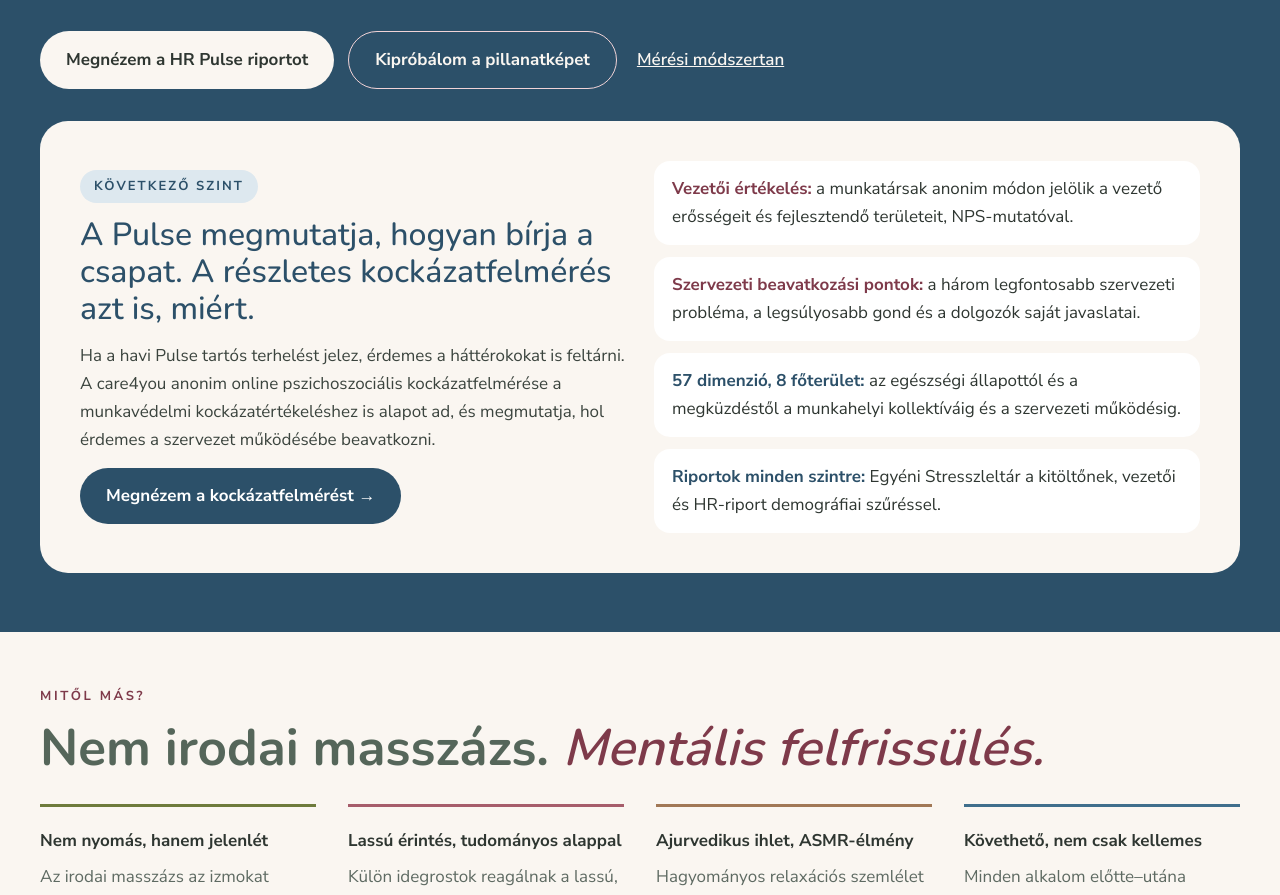
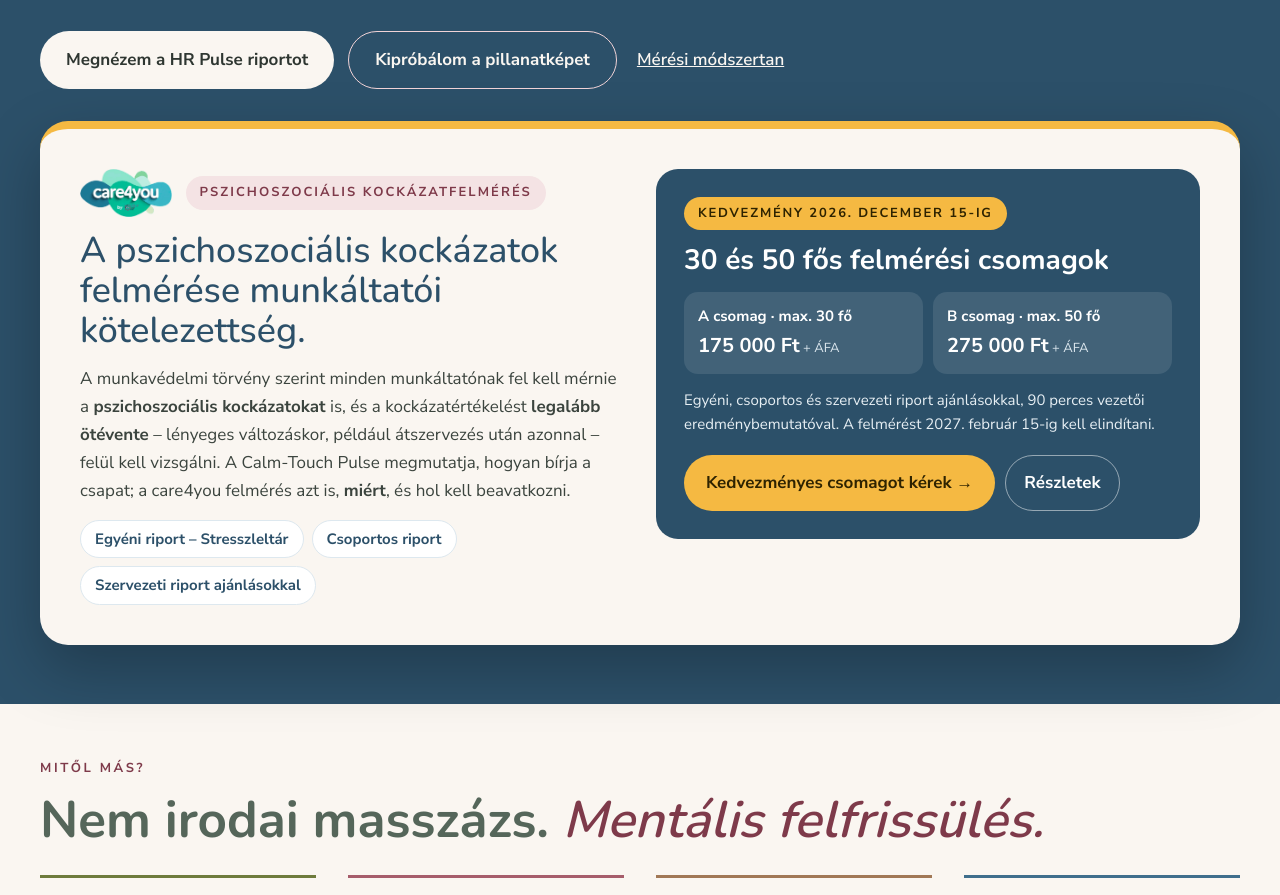
Before and after one commit to Wellbeing-Ecosystems/calm-touch, a Next.js app: page /calm-touch/ in a window 1280 px wide. Shown: the part 4900-5795 px from the top of the page. Built offline with nearby package versions, Linux system fonts and the light colour scheme; no server answers.

Commit message:
Kockázatfelmérés doboz: munkáltatói kötelezettség, care4you logó, 30/50 fős kedvezményes csomagok 2026.12.15-ig
Co-Authored-By: Claude Opus 5.5 <noreply@anthropic.com>
Claude-Session: https://claude.ai/code/session_01CWnt3RiJHTZKfBuVoe7wKa

```diff
--- a/src/app/page.tsx
+++ b/src/app/page.tsx
@@ -255,21 +255,35 @@ export default function CalmTouchPage() {
 <a href="/calm-touch/pillanatkep" style={{"textDecoration": "none", "color": "#FAF6F1", "padding": "14px 26px", "borderRadius": "999px", "fontWeight": "700", "border": "1px solid #F1D3D7", "minHeight": "48px", "boxSizing": "border-box", "display": "inline-flex", "alignItems": "center"}}>Kipróbálom a pillanatképet</a>
 <a href="/calm-touch/modszertan" style={{"textDecoration": "underline", "color": "#FAF6F1", "padding": "14px 6px", "fontWeight": "600", "minHeight": "48px", "boxSizing": "border-box", "display": "inline-flex", "alignItems": "center"}}>Mérési módszertan</a>
 </div>
-<aside aria-labelledby="kockazatfelmeres-cim" style={{ background: "#FAF6F1", color: "#2E3631", borderRadius: "28px", padding: "clamp(22px, 4vw, 40px)", display: "grid", gridTemplateColumns: "repeat(auto-fit, minmax(min(320px, 100%), 1fr))", gap: "clamp(18px, 3vw, 28px)", alignItems: "center" }}>
+<aside aria-labelledby="kockazatfelmeres-cim" style={{ background: "#FAF6F1", color: "#2E3631", borderRadius: "28px", borderTop: "8px solid #F5B942", padding: "clamp(22px, 4vw, 40px)", display: "grid", gridTemplateColumns: "repeat(auto-fit, minmax(min(340px, 100%), 1fr))", gap: "clamp(20px, 3vw, 32px)", alignItems: "start", boxShadow: "0 24px 60px rgba(0,0,0,.25)" }}>
 <div style={{ display: "flex", flexDirection: "column", gap: "14px" }}>
-<span style={{ alignSelf: "flex-start", fontSize: "13px", letterSpacing: "0.16em", fontWeight: 700, color: "#2C5069", background: "#DDE8EF", borderRadius: "999px", padding: "6px 14px" }}>KÖVETKEZŐ SZINT</span>
-<h3 id="kockazatfelmeres-cim" style={{ margin: 0, fontFamily: "var(--ct-display)", fontSize: "clamp(24px, 2.6vw, 32px)", lineHeight: 1.15, color: "#2C5069" }}>A Pulse megmutatja, hogyan bírja a csapat. A részletes kockázatfelmérés azt is, miért.</h3>
-<p style={{ margin: 0, color: "#3B443E" }}>Ha a havi Pulse tartós terhelést jelez, érdemes a háttérokokat is feltárni. A care4you anonim online pszichoszociális kockázatfelmérése a munkavédelmi kockázatértékeléshez is alapot ad, és megmutatja, hol érdemes a szervezet működésébe beavatkozni.</p>
+<div style={{ display: "flex", alignItems: "center", gap: "14px", flexWrap: "wrap" }}>
+<img src="/calm-touch/partners/care4you-logo.png" alt="care4you" width={204} height={107} loading="lazy" decoding="async" style={{ display: "block", height: "48px", width: "auto" }} />
+<span style={{ fontSize: "13px", letterSpacing: "0.16em", fontWeight: 700, color: "#7E3A4A", background: "#F4E3E4", borderRadius: "999px", padding: "6px 14px" }}>PSZICHOSZOCIÁLIS KOCKÁZATFELMÉRÉS</span>
+</div>
+<h3 id="kockazatfelmeres-cim" style={{ margin: 0, fontFamily: "var(--ct-display)", fontSize: "clamp(26px, 2.8vw, 36px)", lineHeight: 1.12, color: "#2C5069" }}>A pszichoszociális kockázatok felmérése munkáltatói kötelezettség.</h3>
+<p style={{ margin: 0, color: "#3B443E" }}>A munkavédelmi törvény szerint minden munkáltatónak fel kell mérnie a <b>pszichoszociális kockázatokat</b> is, és a kockázatértékelést <b>legalább ötévente</b> – lényeges változáskor, például átszervezés után azonnal – felül kell vizsgálni. A Calm-Touch Pulse megmutatja, hogyan bírja a csapat; a care4you felmérés azt is, <b>miért</b>, és hol kell beavatkozni.</p>
+<ul style={{ margin: 0, padding: 0, listStyle: "none", display: "flex", flexWrap: "wrap", gap: "8px" }}>
+<li style={{ background: "#FFFFFF", border: "1px solid #DDE8EF", borderRadius: "999px", padding: "6px 14px", fontSize: "15px", fontWeight: 700, color: "#2C5069" }}>Egyéni riport – Stresszleltár</li>
+<li style={{ background: "#FFFFFF", border: "1px solid #DDE8EF", borderRadius: "999px", padding: "6px 14px", fontSize: "15px", fontWeight: 700, color: "#2C5069" }}>Csoportos riport</li>
+<li style={{ background: "#FFFFFF", border: "1px solid #DDE8EF", borderRadius: "999px", padding: "6px 14px", fontSize: "15px", fontWeight: 700, color: "#2C5069" }}>Szervezeti riport ajánlásokkal</li>
+</ul>
+</div>
+<div style={{ display: "flex", flexDirection: "column", gap: "14px", background: "#2C5069", color: "#FFFFFF", borderRadius: "22px", padding: "clamp(20px, 3vw, 28px)" }}>
+<span style={{ alignSelf: "flex-start", fontSize: "13px", letterSpacing: "0.14em", fontWeight: 800, color: "#2E2300", background: "#F5B942", borderRadius: "999px", padding: "6px 14px" }}>KEDVEZMÉNY 2026. DECEMBER 15-IG</span>
+<b style={{ fontFamily: "var(--ct-display)", fontSize: "clamp(22px, 2.2vw, 28px)", lineHeight: 1.2 }}>30 és 50 fős felmérési csomagok</b>
+<div style={{ display: "grid", gridTemplateColumns: "1fr 1fr", gap: "10px" }}>
+<div style={{ background: "rgba(255,255,255,.1)", borderRadius: "14px", padding: "12px 14px" }}><b style={{ display: "block", fontSize: "15px" }}>A csomag · max. 30 fő</b><span style={{ fontSize: "20px", fontWeight: 800 }}>175 000 Ft</span><span style={{ fontSize: "13px", color: "#DDE8EF" }}> + ÁFA</span></div>
+<div style={{ background: "rgba(255,255,255,.1)", borderRadius: "14px", padding: "12px 14px" }}><b style={{ display: "block", fontSize: "15px" }}>B csomag · max. 50 fő</b><span style={{ fontSize: "20px", fontWeight: 800 }}>275 000 Ft</span><span style={{ fontSize: "13px", color: "#DDE8EF" }}> + ÁFA</span></div>
+</div>
+<span style={{ fontSize: "15px", color: "#E7EFF4" }}>Egyéni, csoportos és szervezeti riport ajánlásokkal, 90 perces vezetői eredménybemutatóval. A felmérést 2027. február 15-ig kell elindítani.</span>
+<div style={{ display: "flex", flexWrap: "wrap", gap: "10px", marginTop: "4px" }}>
+<a href="https://bevetel.hu/intrest?id=52e8e51604b24ded&lang=hu" target="_blank" rel="noopener noreferrer" style={{ textDecoration: "none", background: "#F5B942", color: "#2E2300", padding: "13px 22px", borderRadius: "999px", fontWeight: 800, minHeight: "48px", boxSizing: "border-box", display: "inline-flex", alignItems: "center" }}>Kedvezményes csomagot kérek →</a>
 {/* A pszichoszoc.hu kezdőlapjára mutat (basePath nélkül), ezért nem Link. */}
 {/* eslint-disable-next-line @next/next/no-html-link-for-pages */}
-<a href="/" style={{ alignSelf: "flex-start", textDecoration: "none", background: "#2C5069", color: "#FFFFFF", padding: "14px 26px", borderRadius: "999px", fontWeight: 700, minHeight: "48px", boxSizing: "border-box", display: "inline-flex", alignItems: "center" }}>Megnézem a kockázatfelmérést →</a>
+<a href="/#csomagok" style={{ textDecoration: "none", color: "#FFFFFF", padding: "13px 18px", borderRadius: "999px", fontWeight: 700, border: "1px solid rgba(255,255,255,.5)", minHeight: "48px", boxSizing: "border-box", display: "inline-flex", alignItems: "center" }}>Részletek</a>
 </div>
-<ul style={{ margin: 0, padding: 0, listStyle: "none", display: "flex", flexDirection: "column", gap: "12px" }}>
-<li style={{ background: "#FFFFFF", borderRadius: "16px", padding: "14px 18px" }}><b style={{ color: "#7E3A4A" }}>Vezetői értékelés:</b> a munkatársak anonim módon jelölik a vezető erősségeit és fejlesztendő területeit, NPS-mutatóval.</li>
-<li style={{ background: "#FFFFFF", borderRadius: "16px", padding: "14px 18px" }}><b style={{ color: "#7E3A4A" }}>Szervezeti beavatkozási pontok:</b> a három legfontosabb szervezeti probléma, a legsúlyosabb gond és a dolgozók saját javaslatai.</li>
-<li style={{ background: "#FFFFFF", borderRadius: "16px", padding: "14px 18px" }}><b style={{ color: "#2C5069" }}>57 dimenzió, 8 főterület:</b> az egészségi állapottól és a megküzdéstől a munkahelyi kollektíváig és a szervezeti működésig.</li>
-<li style={{ background: "#FFFFFF", borderRadius: "16px", padding: "14px 18px" }}><b style={{ color: "#2C5069" }}>Riportok minden szintre:</b> Egyéni Stresszleltár a kitöltőnek, vezetői és HR-riport demográfiai szűréssel.</li>
-</ul>
+</div>
 </aside>
 </div>
 </section>
```
Also changed, not shown: public/partners/care4you-logo.png (added).
